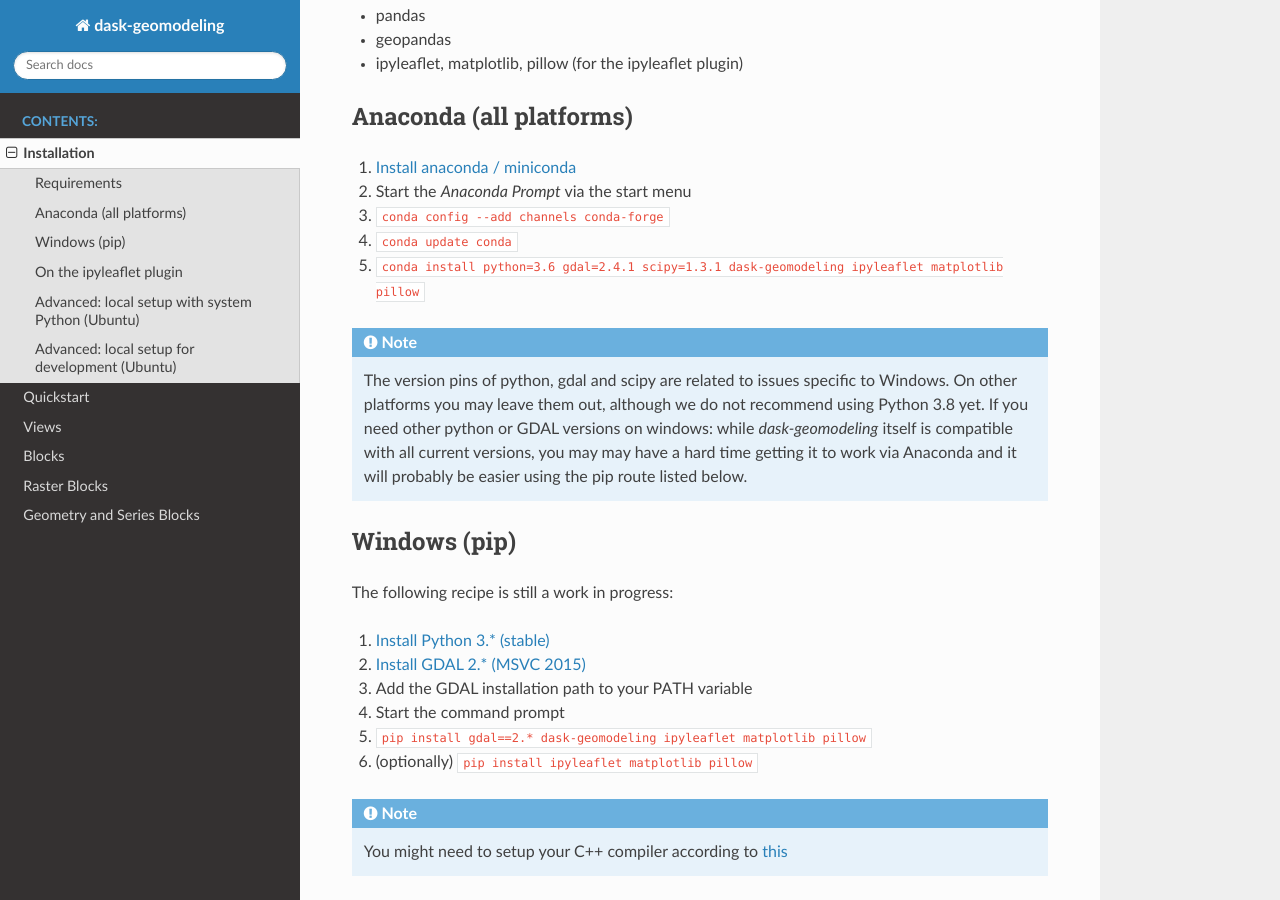
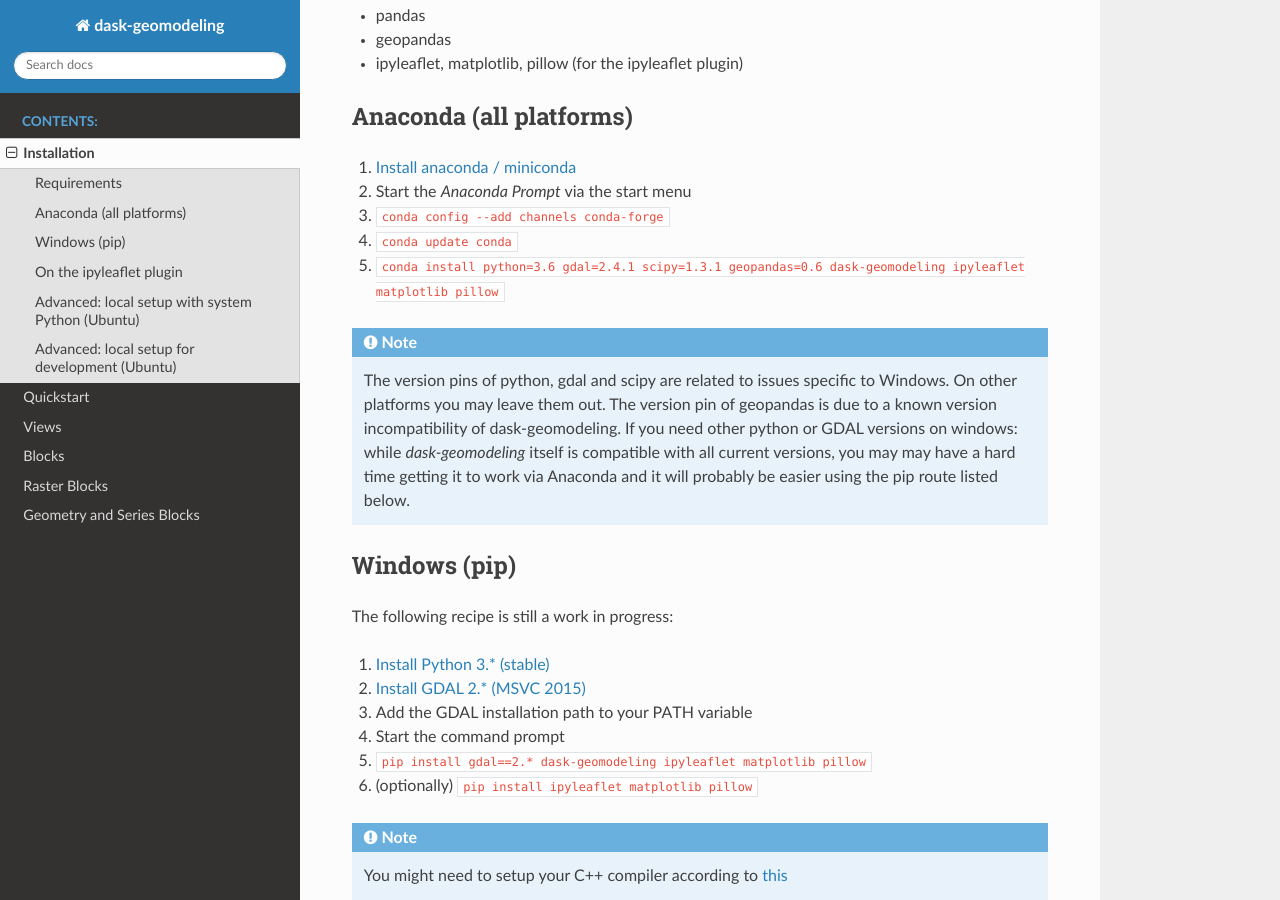
Before and after one commit to nens/dask-geomodeling, a Sphinx documentation site: the page built from docs/installation.rst, in a window 1280 px wide and 900 px high, scrolled down 332 px. Built offline with Sphinx 7.4.7 and the Read the Docs theme 2.0.0, drawn with Linux system fonts in a browser that asks for light colours.

Commit message:
Fix anaconda installation guide

```diff
--- a/docs/installation.rst
+++ b/docs/installation.rst
@@ -20,13 +20,14 @@
 2. Start the `Anaconda Prompt` via the start menu
 3. ``conda config --add channels conda-forge``
 4. ``conda update conda``
-5. ``conda install python=3.6 gdal=2.4.1 scipy=1.3.1 dask-geomodeling ipyleaflet matplotlib pillow``
+5. ``conda install python=3.6 gdal=2.4.1 scipy=1.3.1 geopandas=0.6 dask-geomodeling ipyleaflet matplotlib pillow``
 
 .. note::
 
    The version pins of python, gdal and scipy are related to issues specific
-   to Windows. On other platforms you may leave them out, although we do not
-   recommend using Python 3.8 yet. If you need other python or GDAL versions
+   to Windows. On other platforms you may leave them out. The version pin of
+   geopandas is due to a known version incompatibility of dask-geomodeling.
+   If you need other python or GDAL versions
    on windows: while `dask-geomodeling` itself is compatible with all current
    versions, you may may have a hard time getting it to work via Anaconda and
    it will probably be easier using the pip route listed below.
```
